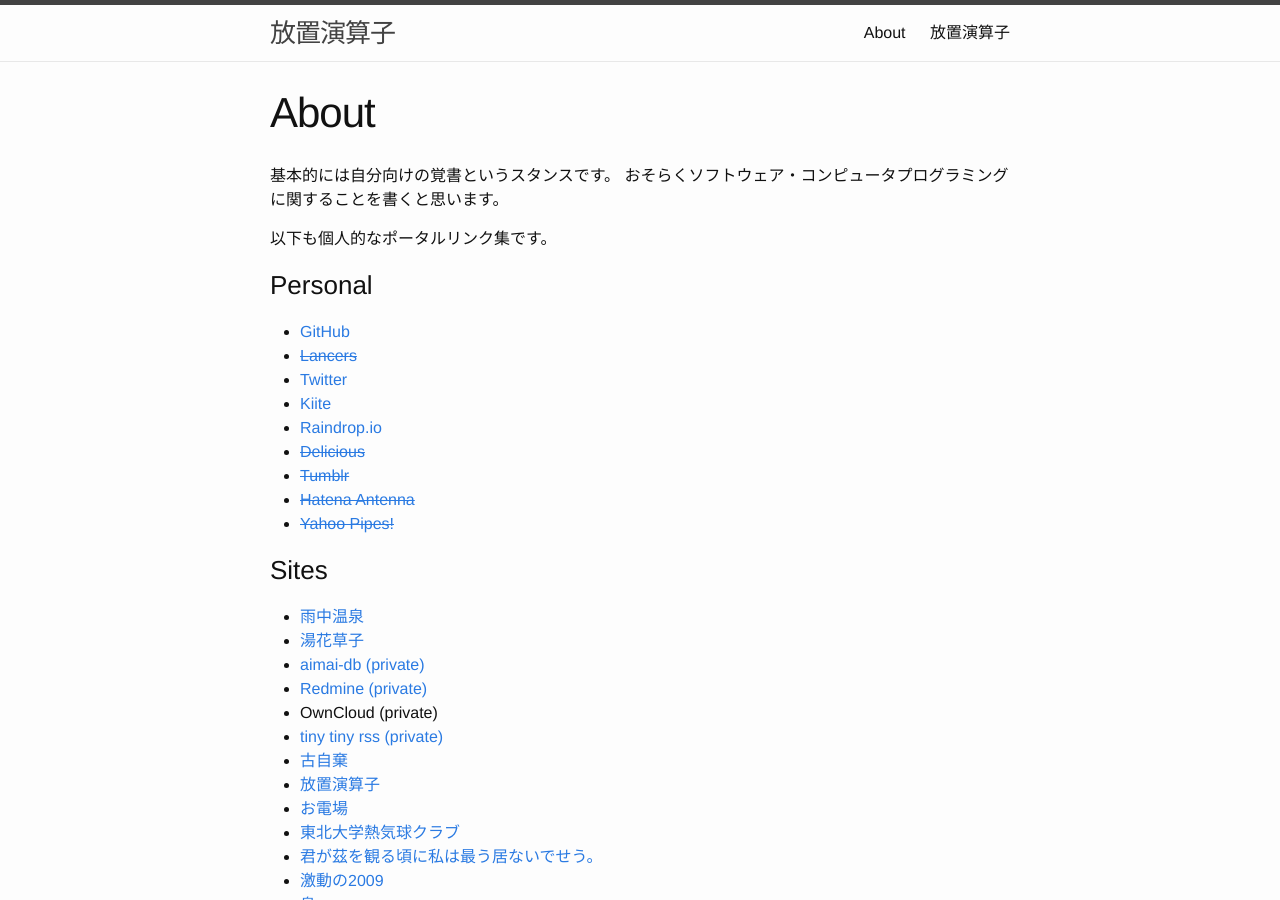
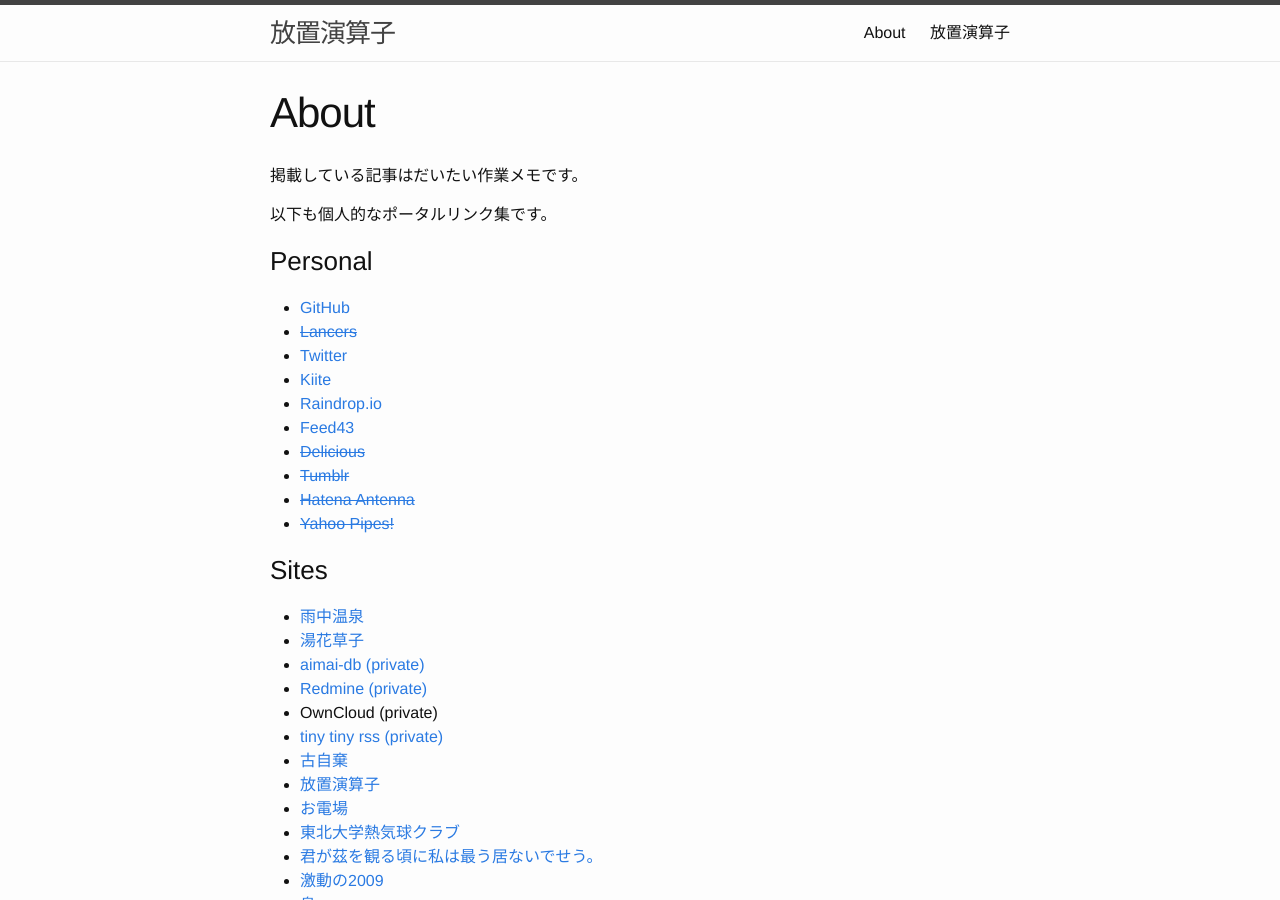
Before and after one commit to kikei/kikei.github.io, a Jekyll site: the page built from about.md, in a window 1280 px wide and 900 px high. Built offline with Jekyll 4.4.1, drawn with Linux system fonts in a browser that asks for light colours.

Commit message:
Update about.md to add a link to Feed43

```diff
--- a/about.md
+++ b/about.md
@@ -4,8 +4,7 @@
 permalink: /about/
 ---
 
-基本的には自分向けの覚書というスタンスです。
-おそらくソフトウェア・コンピュータプログラミングに関することを書くと思います。
+掲載している記事はだいたい作業メモです。
 
 以下も個人的なポータルリンク集です。
 
@@ -15,6 +14,7 @@
 - [Twitter](http://twitter.com/akisakanakatana)
 - [Kiite](https://kiite.jp/user/akisakanakatana)
 - [Raindrop.io](https://raindrop.io/fujii/main-6617507)
+- [Feed43](https://feed43.com/users/akisakanakatana)
 - [~~Delicious~~](https://delicious.com/botano)
 - [~~Tumblr~~](http://botano.tumblr.com/)
 - [~~Hatena Antenna~~](http://a.hatena.ne.jp/botano/)
```
